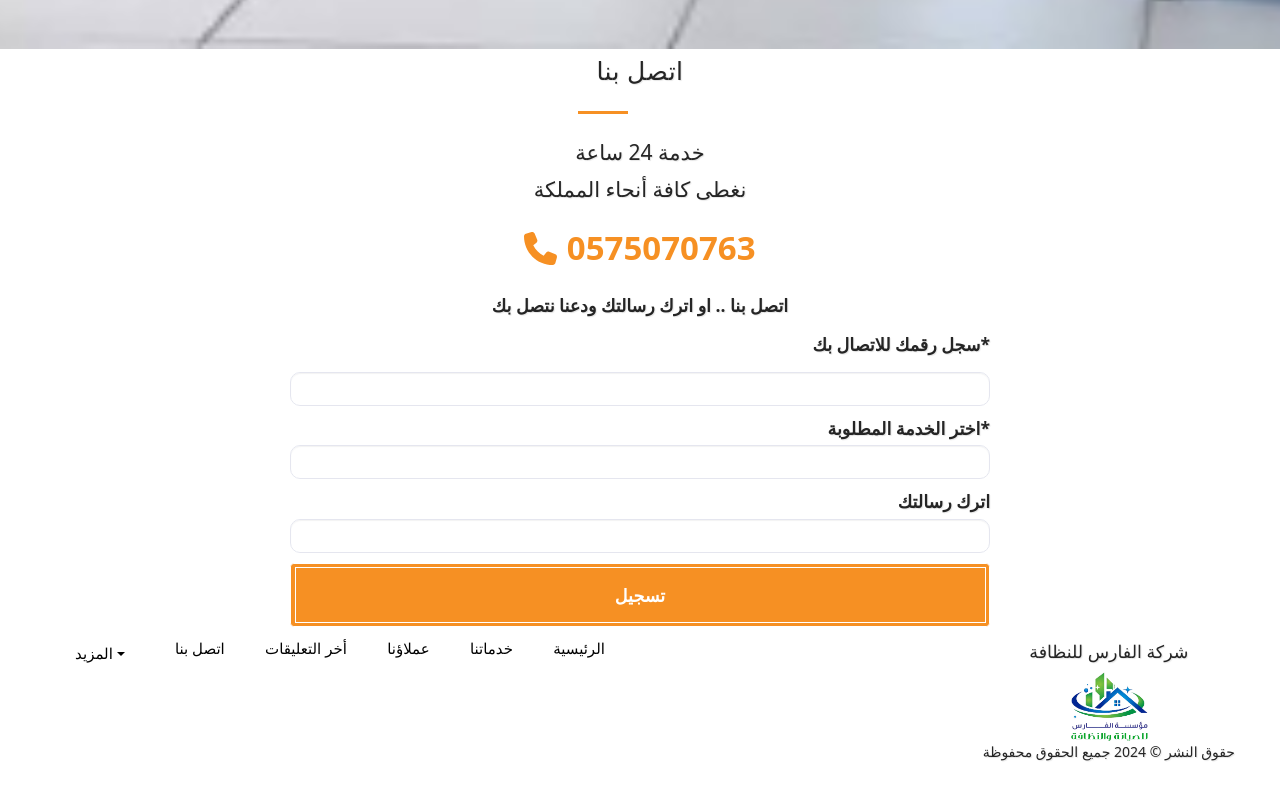
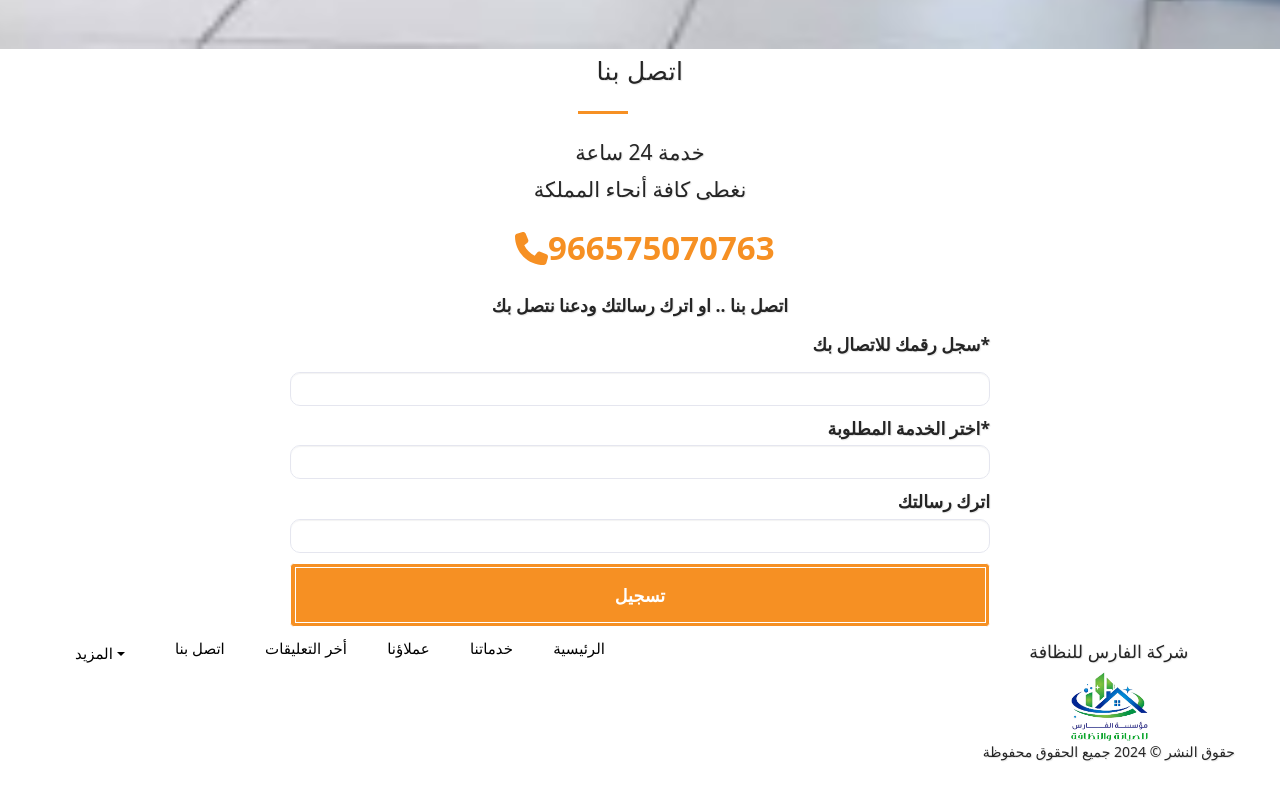
Before and after one commit to Mostafayasser96/Mostafayasser96.github.io, a React (Create React App) app: page /#/call-us in a window 1280 px wide. Shown: the part 1231-2031 px from the top of the page. Built offline with nearby package versions, Linux system fonts and the light colour scheme.

Commit message:
added new number

```diff
--- a/public/index.html
+++ b/public/index.html
@@ -15,6 +15,30 @@
       user's mobile device or desktop. See https://developers.google.com/web/fundamentals/web-app-manifest/
     -->
   <link rel="manifest" href="%PUBLIC_URL%/manifest.json" />
+
+
+
+  <!-- Google tag (gtag.js) -->
+  <script async src="https://www.googletagmanager.com/gtag/js?id=AW-16656360587">
+  </script>
+  <script>
+    window.dataLayer = window.dataLayer || [];
+    function gtag() { dataLayer.push(arguments); }
+    gtag('js', new Date());
+
+    gtag('config', 'AW-16656360587');
+  </script>
+
+
+
+
+
+
+
+
+
+
+
 
   <!--
       Notice the use of %PUBLIC_URL% in the tags above.
--- a/src/components/footer/footer.tsx
+++ b/src/components/footer/footer.tsx
@@ -9,7 +9,7 @@
 import { Info, NavDropdownInfo } from "./footer-info";
 
 const Footer = () => {
-    const phoneNumber = "0534150198";
+    const phoneNumber = "966575070763";
     interface CallButtonProps {
         phoneNumber: string;
     }
--- a/src/components/registeration/register.tsx
+++ b/src/components/registeration/register.tsx
@@ -13,7 +13,7 @@
     const [service, setService] = useState("")
     const [message, setMessage] = useState("")
 
-    const phoneNumber = "0575070763";
+    const phoneNumber = "966575070763";
     interface CallButtonProps {
         phoneNumber: string;
     }
@@ -24,7 +24,7 @@
 
         return (
             <button className="call-btn d-block px-0 py-0" onClick={handleCall}>
-                0575070763
+                966575070763
             </button>
         );
     };
```
